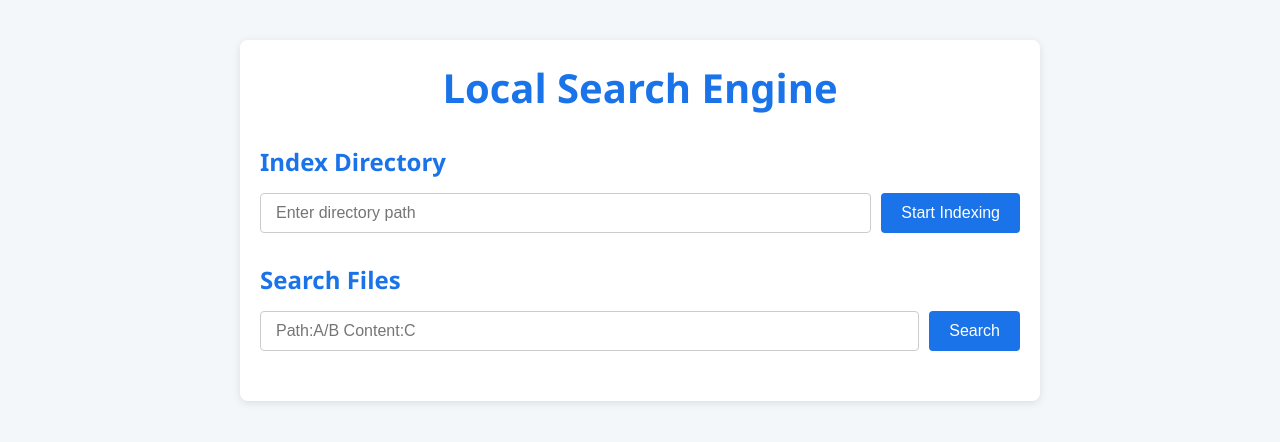
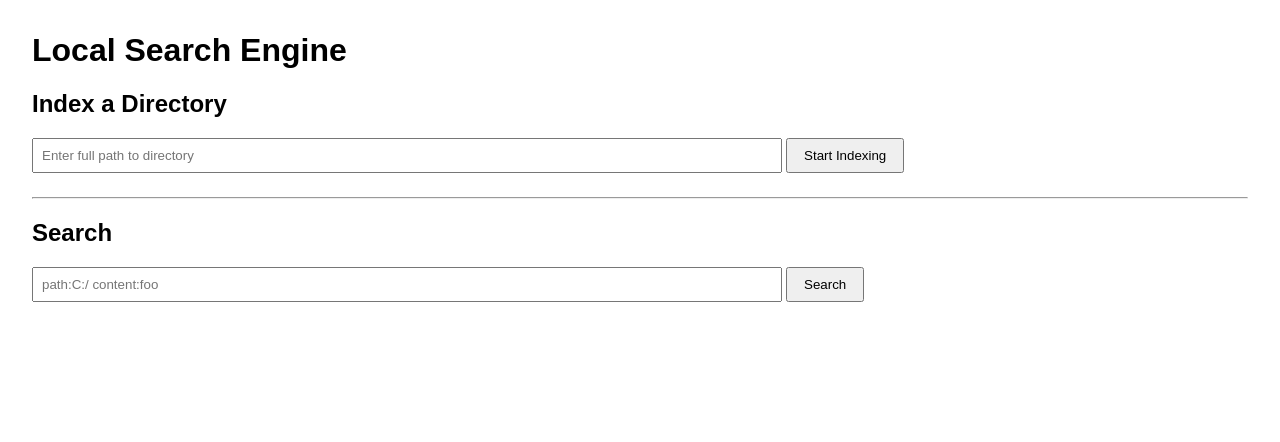
Before and after one commit to RaresColocosel/PROJECT_SD, a Flask app: page / in a window 1280 px wide. Shown: the top 442 px of the page. Run offline with Flask 3, Linux system fonts and the light colour scheme; parts of the project's set-up code (start-up, migrations or seed data) failed here and were passed over.

Commit message:
update(Template): Configure the template files to fit the requirements

```diff
--- a/LocalSearchEngine2/templates/index.html
+++ b/LocalSearchEngine2/templates/index.html
@@ -1,91 +1,64 @@
-<!DOCTYPE html>
+<!doctype html>
 <html lang="en">
 <head>
-  <meta charset="UTF-8">
-  <meta name="viewport" content="width=device-width, initial-scale=1.0">
+  <meta charset="utf-8">
   <title>Local Search Engine</title>
   <style>
-    /* Reset and base styles */
-    * { box-sizing: border-box; margin: 0; padding: 0; }
-    body { font-family: 'Segoe UI', Tahoma, Geneva, Verdana, sans-serif; background: #f4f7fa; color: #333; }
-    .container { max-width: 800px; margin: 40px auto; padding: 20px; background: #fff; border-radius: 8px; box-shadow: 0 2px 8px rgba(0,0,0,0.1); }
-    header { text-align: center; margin-bottom: 30px; }
-    header h1 { font-size: 2.5em; color: #1a73e8; }
-    header .subtitle { font-size: 1em; color: #666; margin-top: 8px; }
-
-    .form-section { margin-bottom: 30px; }
-    .form-section h2 { font-size: 1.5em; margin-bottom: 15px; color: #1a73e8; }
-    .form-inline { display: flex; gap: 10px; flex-wrap: wrap; }
-    .form-inline input[type="text"] { flex: 1; padding: 10px 15px; border: 1px solid #ccc; border-radius: 4px; font-size: 1em; }
-    .form-inline button { padding: 10px 20px; background: #1a73e8; color: #fff; border: none; border-radius: 4px; font-size: 1em; cursor: pointer; transition: background 0.3s; }
-    .form-inline button:hover { background: #1558b0; }
-
-    .messages { margin-top: 15px; }
-    .messages ul { list-style: none; }
-    .messages li { padding: 10px; border-radius: 4px; margin-bottom: 10px; }
-    .messages .error { background: #fdecea; color: #d22; }
-    .messages .info  { background: #e8f0fe; color: #1967d2; }
-
-    #suggestions { list-style: none; margin-top: 10px; padding: 0; }
-    #suggestions li { padding: 6px 10px; border-radius: 4px; cursor: pointer; }
-    #suggestions li:hover { background: #eef3fc; }
-
-    footer { text-align: center; margin-top: 40px; font-size: 0.9em; color: #999; }
+    body { font-family: Arial, sans-serif; margin: 2rem; }
+    .flash-error   { color: red; }
+    .flash-info    { color: green; }
+    .flash-warning { color: orange; }
+    input[type="text"] { width: 60%; padding: 0.5rem; }
+    button { padding: 0.5rem 1rem; }
+    form { margin-bottom: 1.5rem; }
   </style>
 </head>
 <body>
-  <div class="container">
-    <header>
   <h1>Local Search Engine</h1>
-    </header>
 
-    <section class="form-section">
-      <h2>Index Directory</h2>
-      <form action="/index" method="post" class="form-inline">
-        <input type="text" name="directory" placeholder="Enter directory path" required>
+  <!-- Index Section -->
+  <section>
+    <h2>Index a Directory</h2>
+    <form method="post" action="/index">
+      <input type="text" name="directory" placeholder="Enter full path to directory" required>
       <button type="submit">Start Indexing</button>
     </form>
     {% with messages = get_flashed_messages(with_categories=true) %}
       {% if messages %}
-          <div class="messages">
         <ul>
         {% for category, msg in messages %}
-                <li class="{{ category }}">{{ msg }}</li>
+          <li class="flash-{{category}}">{{ msg }}</li>
         {% endfor %}
         </ul>
-          </div>
       {% endif %}
     {% endwith %}
   </section>
 
-    <section class="form-section">
-      <h2>Search Files</h2>
-      <form action="/search" method="get" class="form-inline">
-        <input type="text" id="query" name="query" placeholder="Path:A/B Content:C" required oninput="updateSuggest()">
+  <hr>
+
+  <!-- Search Section -->
+  <section>
+    <h2>Search</h2>
+    <form method="get" action="/search">
+      <input type="text" name="query" id="query" placeholder="path:C:/ content:foo"
+             oninput="updateSuggest()">
       <button type="submit">Search</button>
     </form>
-      <ul id="suggestions"></ul>
+    <ul id="suggestions" style="list-style: none; padding-left: 0; color: gray;"></ul>
   </section>
-  </div>
 
   <script>
     function updateSuggest() {
-      const q = document.getElementById('query').value;
-      if (q.length < 2) {
-        document.getElementById('suggestions').innerHTML = '';
-        return;
-      }
-      fetch('/suggest?prefix=' + encodeURIComponent(q))
-        .then(res => res.json())
+      const q = document.getElementById("query").value;
+      if (q.length < 2) return;
+      fetch("/suggest?prefix=" + encodeURIComponent(q))
+        .then(r => r.json())
         .then(data => {
-          const ul = document.getElementById('suggestions'); ul.innerHTML = '';
+          const ul = document.getElementById("suggestions");
+          ul.innerHTML = "";
           data.forEach(s => {
-            let li = document.createElement('li');
+            let li = document.createElement("li");
             li.textContent = s;
-            li.onclick = () => {
-              document.getElementById('query').value = s;
-              ul.innerHTML = '';
-            };
             ul.appendChild(li);
           });
         });
```
Also changed, not shown: LocalSearchEngine2/templates/results.html (+80 -21 lines). Lines whose indentation alone changed are shown as unchanged.
